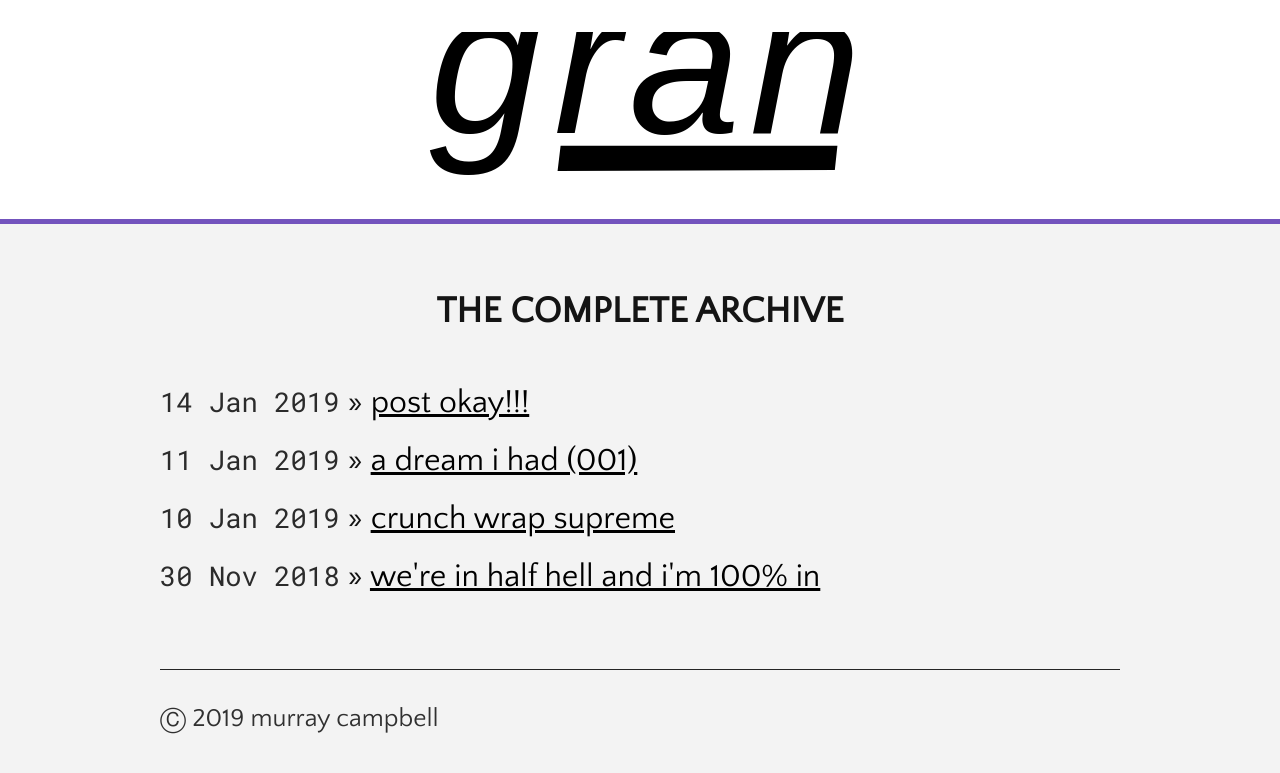
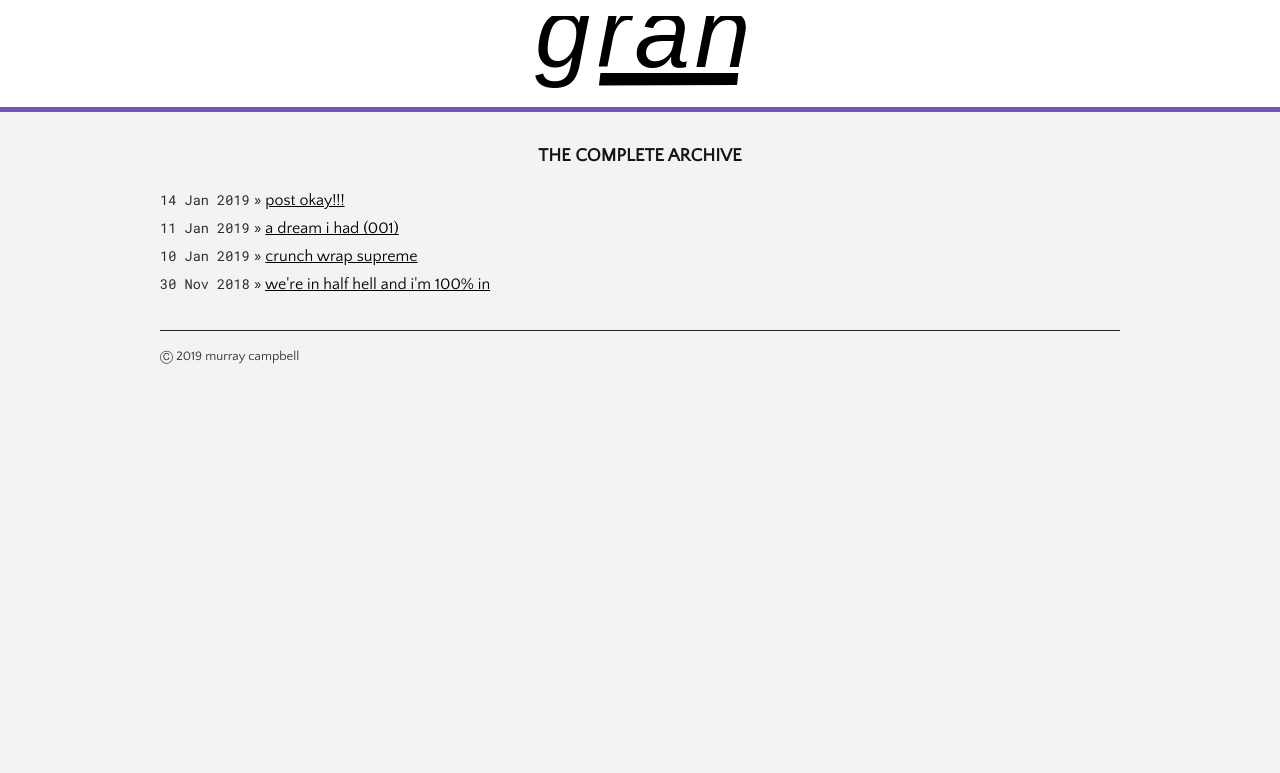
Before and after one commit to campmara/gran, a Jekyll site: the page built from index.html, in a window 1280 px wide. Shown: the top 773 px of the page. Built offline with Jekyll 4.4.1, drawn with Linux system fonts in a browser that asks for light colours.

Commit message:
Update screen.css

```diff
--- a/assets/css/screen.css
+++ b/assets/css/screen.css
@@ -16,7 +16,7 @@ html, body {
 
 body {
   background-color: rgb(243, 243, 243);
-  font: 2vw 'Quattrocento Sans', sans-serif;
+  font: 1vw 'Quattrocento Sans', sans-serif;
   color: rgb(20, 20, 20);
   *font-size: small;
   text-align: center;
```
